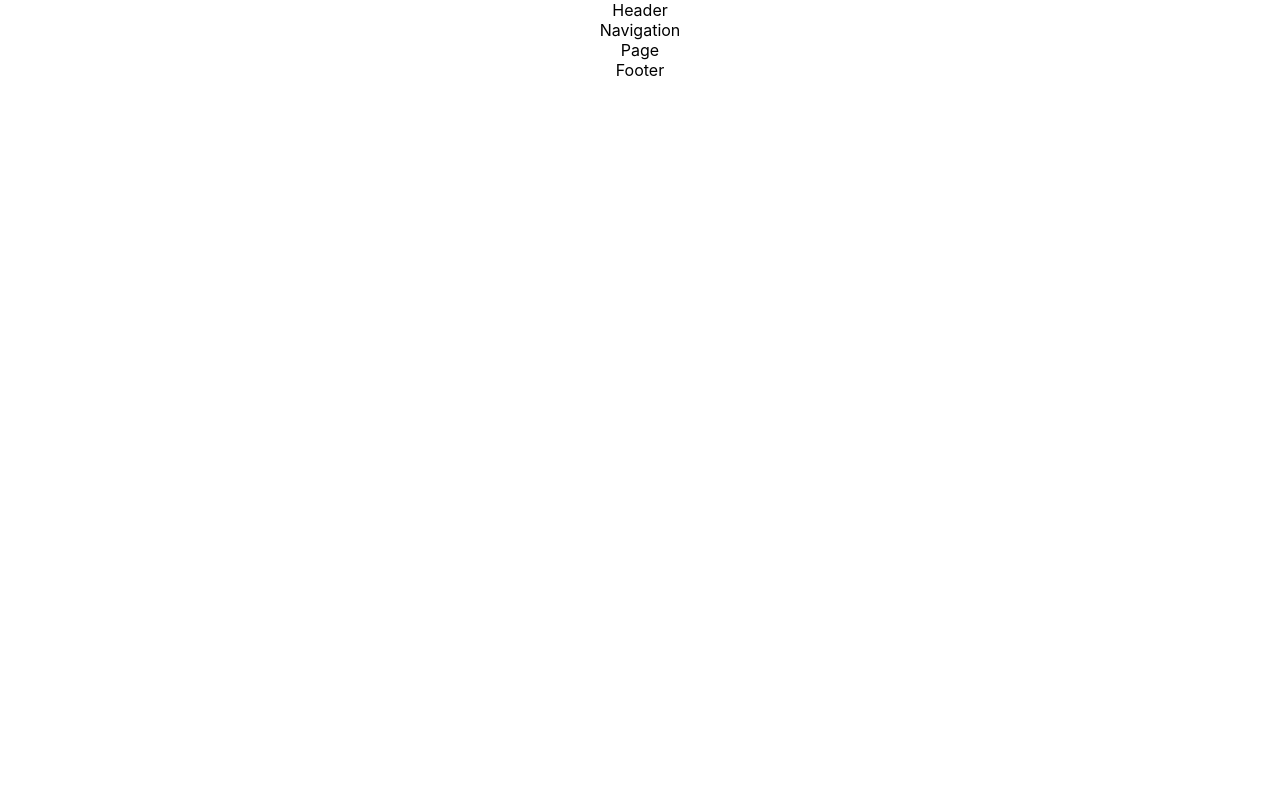
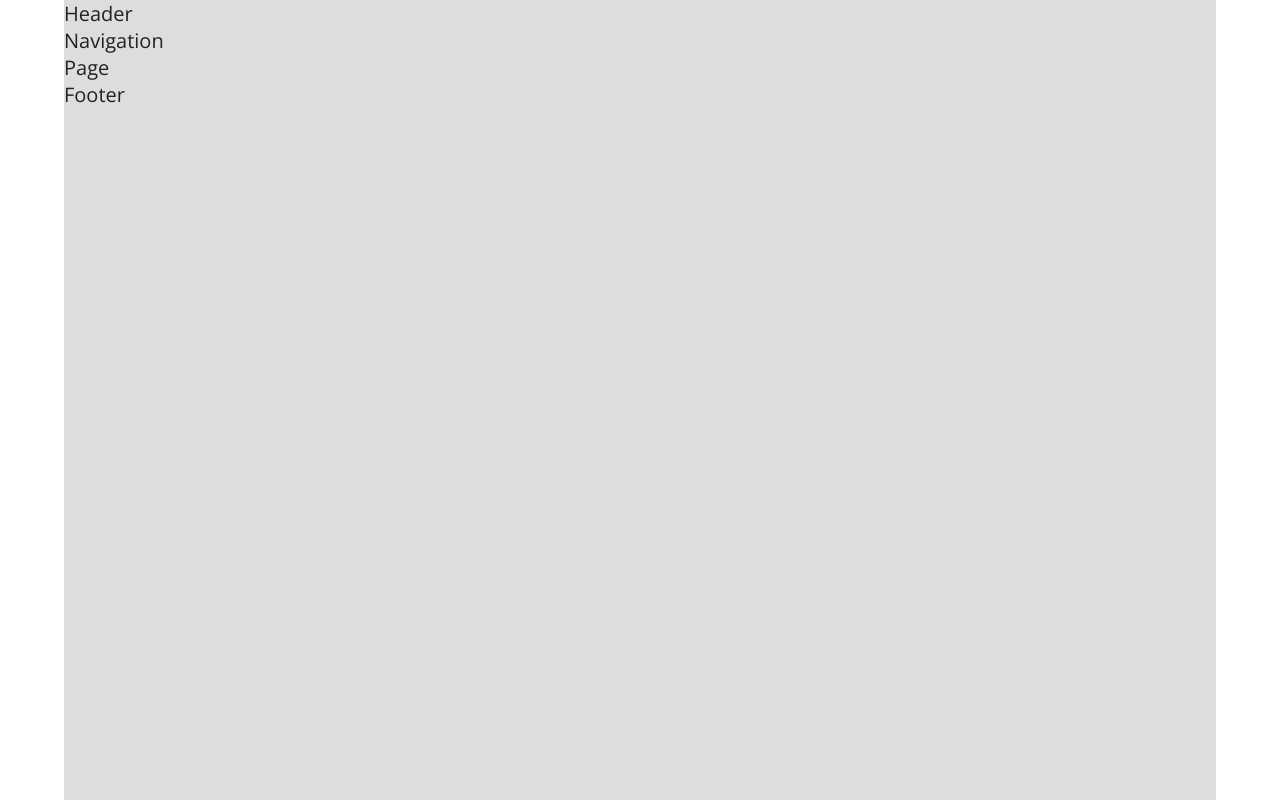
Before and after one commit to radek-winiecki/simple-website-in-react, a React (Create React App) app in the folder project/: page / in a window 1280 px wide. Built offline with nearby package versions, Linux system fonts and the light colour scheme.

Commit message:
Add some CSS styles to the project

```diff
--- a/project/public/index.html
+++ b/project/public/index.html
@@ -15,6 +15,7 @@
       user's mobile device or desktop. See https://developers.google.com/web/fundamentals/web-app-manifest/
     -->
     <link rel="manifest" href="%PUBLIC_URL%/manifest.json" />
+    <link rel="stylesheet" href="https://fonts.googleapis.com/css?family=Open+Sans&amp;subset=latin-ext">
     <!--
       Notice the use of %PUBLIC_URL% in the tags above.
       It will be replaced with the URL of the `public` folder during the build.
@@ -24,7 +25,7 @@
       work correctly both with client-side routing and a non-root public URL.
       Learn how to configure a non-root public URL by running `npm run build`.
     -->
-    <title>React App</title>
+    <title>Simple Website in React</title>
   </head>
   <body>
     <noscript>You need to enable JavaScript to run this app.</noscript>
--- a/project/src/layouts/App.js
+++ b/project/src/layouts/App.js
@@ -10,7 +10,7 @@ class App extends React.Component {
     render() {
         return (
             <Router>
-                <div className="App">
+                <div className="app">
                     <header>
                         {<Header/>}
                     </header>
--- a/project/src/styles/App.css
+++ b/project/src/styles/App.css
@@ -1,38 +1,9 @@
-.App {
-  text-align: center;
-}
-
-.App-logo {
-  height: 40vmin;
-  pointer-events: none;
-}
-
-@media (prefers-reduced-motion: no-preference) {
-  .App-logo {
-    animation: App-logo-spin infinite 20s linear;
-  }
-}
-
-.App-header {
-  background-color: #282c34;
-  min-height: 100vh;
+div.app {
   display: flex;
   flex-direction: column;
-  align-items: center;
-  justify-content: center;
-  font-size: calc(10px + 2vmin);
-  color: white;
+  min-height: 100vh;
+  width: 90%;
+  background-color: #ddd;
+  margin: 0 auto;
+  color: #222;
 }
-
-.App-link {
-  color: #61dafb;
-}
-
-@keyframes App-logo-spin {
-  from {
-    transform: rotate(0deg);
-  }
-  to {
-    transform: rotate(360deg);
-  }
-}
--- a/project/src/styles/index.css
+++ b/project/src/styles/index.css
@@ -1,13 +1,10 @@
-body {
+* {
   margin: 0;
-  font-family: -apple-system, BlinkMacSystemFont, 'Segoe UI', 'Roboto', 'Oxygen',
-    'Ubuntu', 'Cantarell', 'Fira Sans', 'Droid Sans', 'Helvetica Neue',
-    sans-serif;
-  -webkit-font-smoothing: antialiased;
-  -moz-osx-font-smoothing: grayscale;
+  padding: 0;
+  box-sizing: border-box;
 }
 
-code {
-  font-family: source-code-pro, Menlo, Monaco, Consolas, 'Courier New',
-    monospace;
+html {
+  font-family: 'open sans', sans-serif;
+  font-size: 20px;
 }
```
